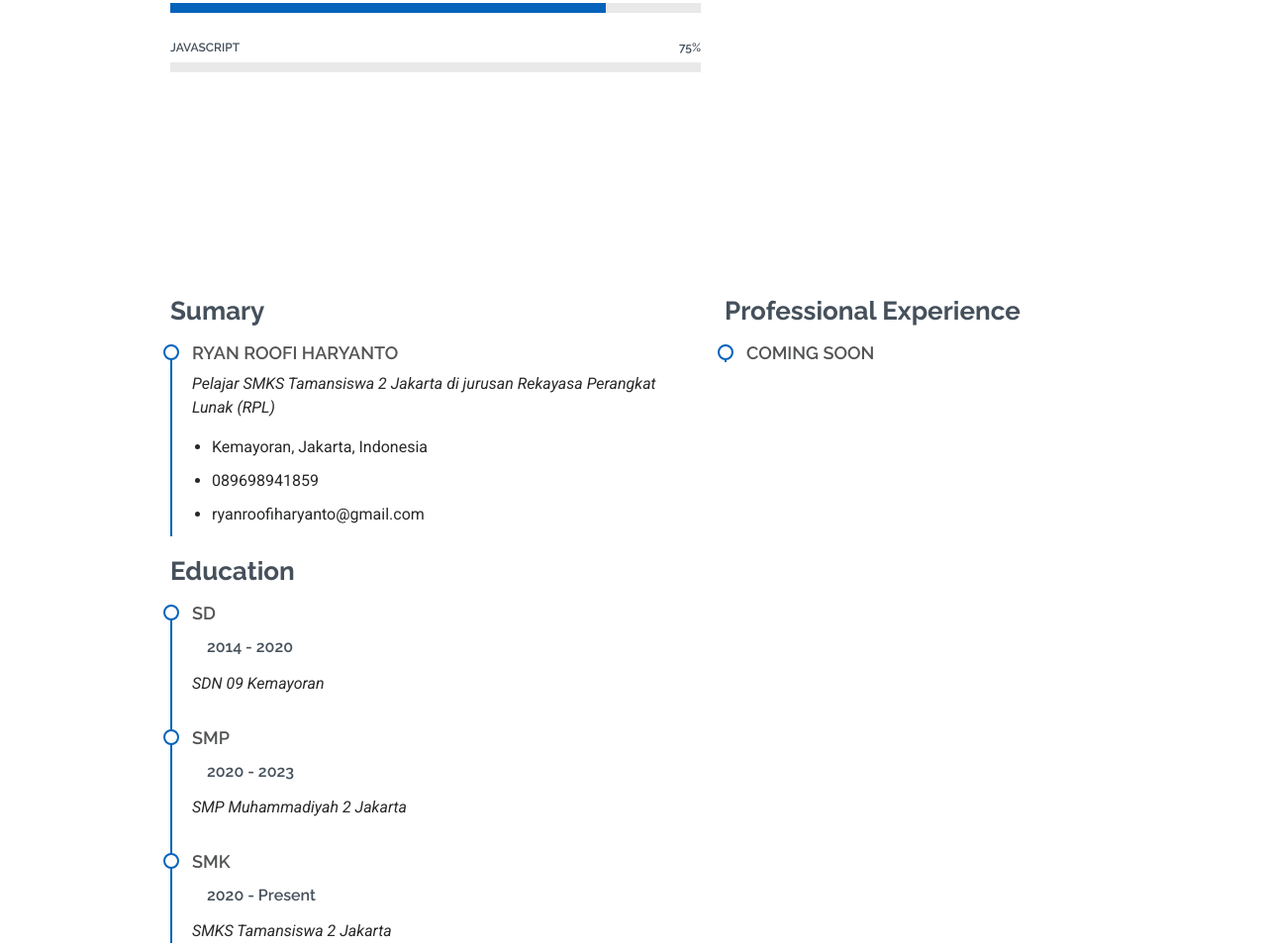
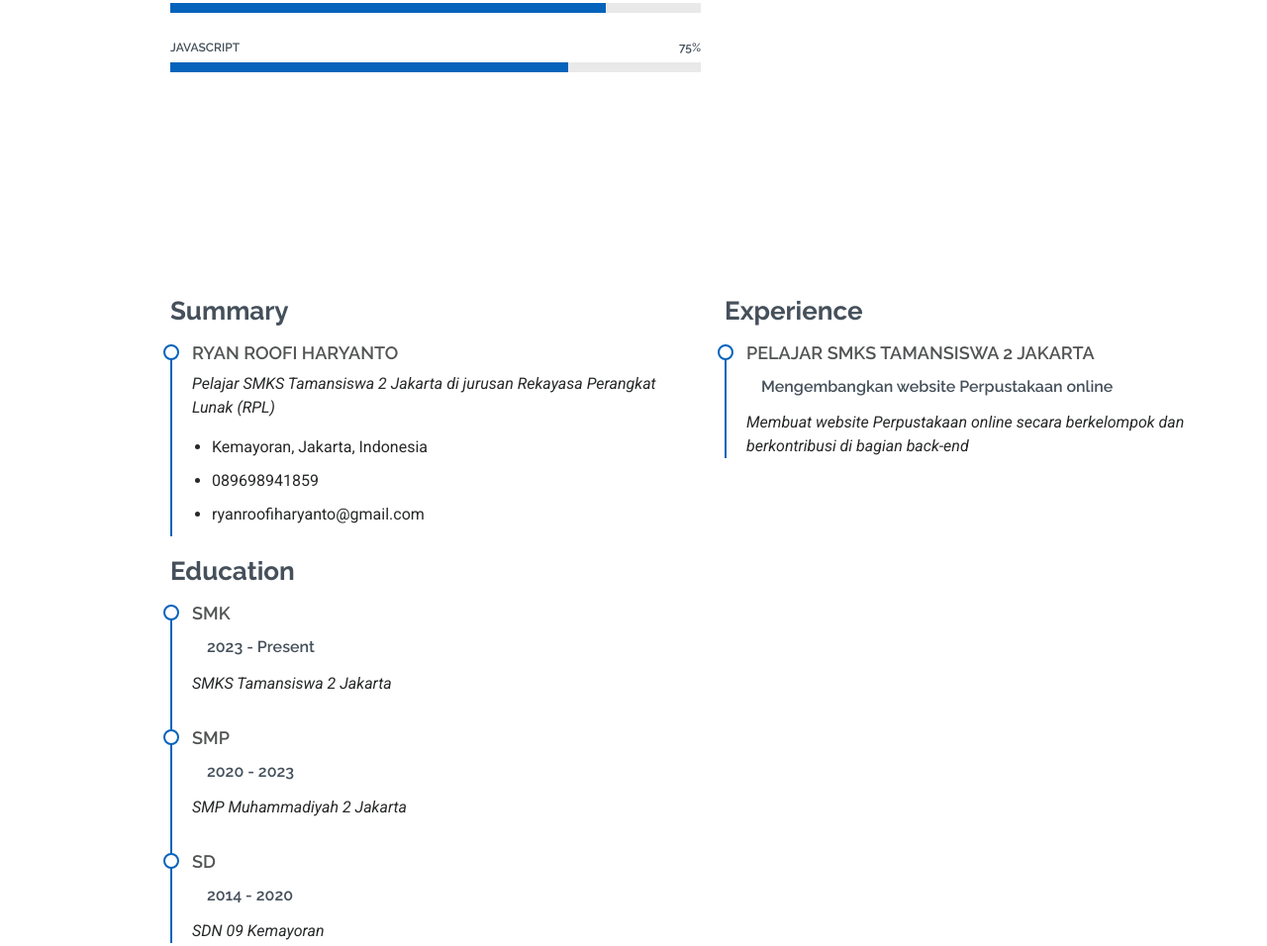
Before and after one commit to RyanRoofii/github.io, a plain HTML site: page index.html in a window 1280 px wide. Shown: the part 2127-3083 px from the top of the page at 99% size. Drawn offline with Linux system fonts and the light colour scheme.

Commit message:
Add files via upload

```diff
--- a/index.html
+++ b/index.html
@@ -143,7 +143,7 @@
             <div class="progress">
               <span class="skill"><span>JavaScript</span> <i class="val">75%</i></span>
               <div class="progress-bar-wrap">
-                <div class="progress-bar" role="progressbar" aria-valuenow="0" aria-valuemin="0" aria-valuemax="100"></div>
+                <div class="progress-bar" role="progressbar" aria-valuenow="75" aria-valuemin="0" aria-valuemax="100"></div>
               </div>
             </div><!-- End Skills Item -->
 
@@ -170,7 +170,7 @@
         <div class="row">
 
           <div class="col-lg-6" data-aos="fade-up" data-aos-delay="100">
-            <h3 class="resume-title">Sumary</h3>
+            <h3 class="resume-title">Summary</h3>
 
             <div class="resume-item pb-0">
               <h4>Ryan Roofi haryanto</h4>
@@ -181,13 +181,11 @@
                 <li>ryanroofiharyanto@gmail.com</li>
               </ul>
             </div><!-- Edn Resume Item -->
-
             <h3 class="resume-title">Education</h3>
             <div class="resume-item">
-              <h4>SD</h4>
-              <h5>2014 - 2020</h5>
-              <p><em>SDN 09 Kemayoran</em></p>
-              <p></p>
+              <h4>SMK</h4>
+              <h5>2023 - Present</h5>
+              <p><em>SMKS Tamansiswa 2 Jakarta</em></p>
             </div><!-- Edn Resume Item -->
 
             <div class="resume-item">
@@ -197,18 +195,21 @@
             </div><!-- Edn Resume Item -->
 
             <div class="resume-item">
-              <h4>SMK</h4>
-              <h5>2020 - Present</h5>
-              <p><em>SMKS Tamansiswa 2 Jakarta</em></p>
+              <h4>SD</h4>
+              <h5>2014 - 2020</h5>
+              <p><em>SDN 09 Kemayoran</em></p>
+              <p></p>
             </div><!-- Edn Resume Item -->
 
 
           </div>
 
           <div class="col-lg-6" data-aos="fade-up" data-aos-delay="200">
-            <h3 class="resume-title">Professional Experience</h3>
+            <h3 class="resume-title">Experience</h3>
             <div class="resume-item">
-              <h4>Coming Soon</h4>
+              <h4>Pelajar SMKS Tamansiswa 2 Jakarta</h4>
+              <h5>Mengembangkan website Perpustakaan online</h5>
+              <p><em>Membuat website Perpustakaan online secara berkelompok dan berkontribusi di bagian back-end</em></p>
           </div>
 
         </div>
```
